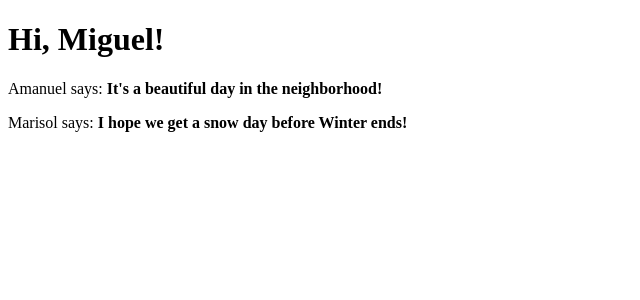
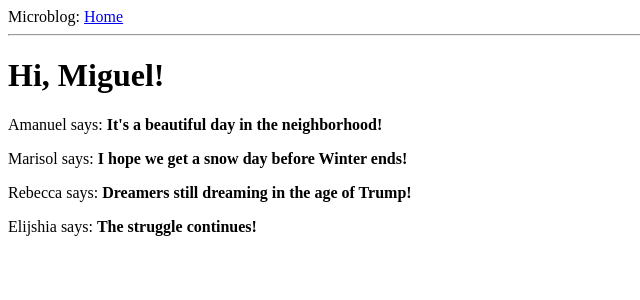
Before and after one commit to jelkner/flaskmicroblog, a Flask app: page / in a window 1280 px wide. Shown: the top 300 px of the page, without its empty margins (0-640 px from the left). Run offline with Flask 2, Linux system fonts and the light colour scheme.

Commit message:
Added base.html and template inheritance.

```diff
--- /dev/null
+++ b/app/templates/base.html
@@ -0,0 +1,17 @@
+<!DOCTYPE html>
+<html lang="en">
+<head>
+<meta charset="utf-8">
+{% if title %}
+<title>{{ title }} - microblog</title>
+{% else %}
+<title>Welcome to microblog</title>
+{% endif %}
+</head>
+<body>
+<div>Microblog: <a href="/index">Home</a></div>
+<hr>
+{% block content %}{% endblock %}
+
+</body>
+</html>
--- a/app/templates/index.html
+++ b/app/templates/index.html
@@ -1,18 +1,7 @@
-<!DOCTYPE html>
-<html lang="en">
-<head>
-<meta charset="utf-8">
-{% if title %}
-<title>{{ title }} - microblog</title>
-{% else %}
-<title>Welcome to microblog</title>
-{% endif %}
-</head>
-<body>
-<h1>Hi, {{ user.nickname }}!</h1>
-{% for post in posts %}
-<div><p>{{ post.author.nickname }} says: <b>{{ post.body }}</b></p></div>
-{% endfor %}
-
-</body>
-</html>
+{% extends "base.html" %}
+{% block content %}
+    <h1>Hi, {{ user.nickname }}!</h1>
+    {% for post in posts %}
+    <div><p>{{ post.author.nickname }} says: <b>{{ post.body }}</b></p></div>
+    {% endfor %}
+{% endblock %}
--- a/app/views.py
+++ b/app/views.py
@@ -14,6 +14,14 @@ def index():
         {
             'author': {'nickname': 'Marisol'},
             'body': "I hope we get a snow day before Winter ends!"
+        },
+        {
+            'author': {'nickname': 'Rebecca'},
+            'body': 'Dreamers still dreaming in the age of Trump!'
+        },
+        {
+            'author': {'nickname': 'Elijshia'},
+            'body': 'The struggle continues!'
         }
     ]
-    return render_template('index.html', title='Home', user=user, posts=posts)
+    return render_template('index.html', user=user, posts=posts)
```
